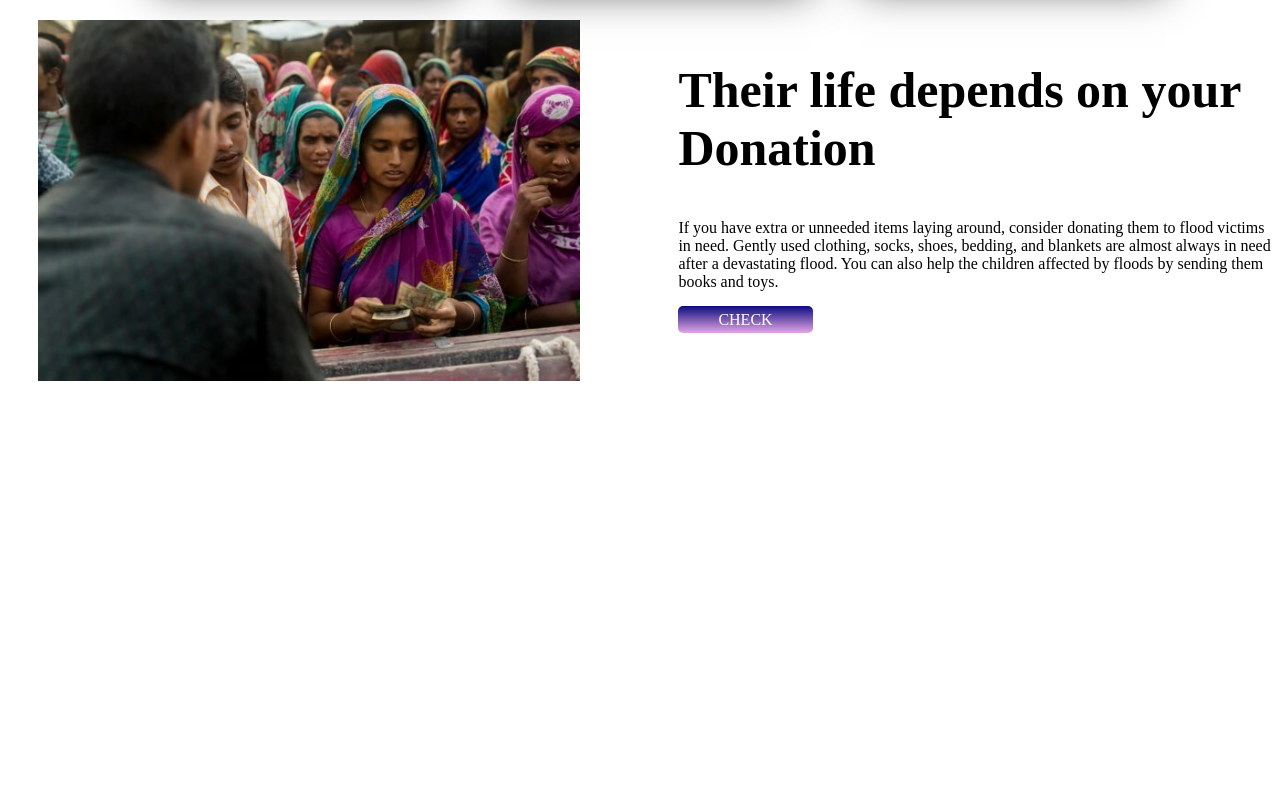
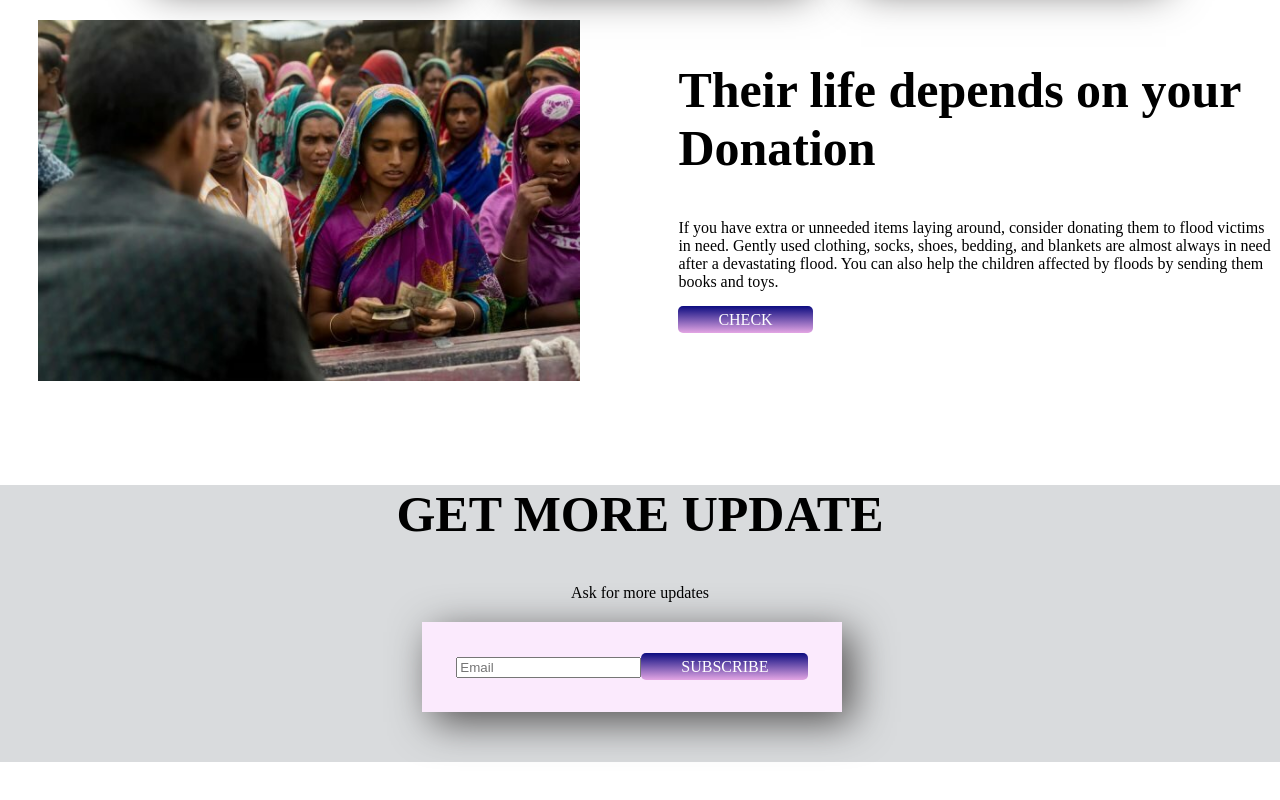
Before and after one commit to fardinsanjida41/donation-by-fardin, a plain HTML site: page index.html in a window 1280 px wide. Shown: the part 1512-2312 px from the top of the page. Before the commit the page ends 1997 px from the top, so only its background shows below. Drawn offline with Linux system fonts and the light colour scheme; a web font is replaced by a local one.

Commit message:
middle4 added

```diff
--- a/index.html
+++ b/index.html
@@ -86,6 +86,22 @@
 
         </div>
     </section>
+    <section class="middle4">
+        <h1> GET MORE UPDATE </h1>
+        <p>Ask for more updates</p>
+        <div class="update box3">
+            <div>
+                <h4>
+                    <input type="text" placeholder="Email" />
+                </h4>
+            </div>
+            <div>
+                <a class="link-button" target="_blank"
+                    href="https://github.com/search?q=user%3Afardinsanjida41+developer+portfolio&type=repositories">
+                    SUBSCRIBE</a>
+            </div>
+        </div>
+    </section>
 
 </body>
 
--- a/style.css
+++ b/style.css
@@ -122,3 +122,27 @@ z .bottom img {
 .half-width img {
     width: 90%;
 }
+
+.middle4 {
+    background-color: rgb(217, 219, 221);
+    text-align: center;
+    padding-bottom: 50px;
+    margin-bottom: 50px;
+}
+
+.update {
+    display: flex;
+    align-items: center;
+    justify-content: center;
+}
+
+.box3 {
+    width: 220px;
+    height: 90px;
+    margin-left: 33%;
+    margin-right: 20%;
+    padding-left: 100px;
+    padding-right: 100px;
+    box-shadow: 10px 10px 40px rgb(83, 81, 81);
+    background-color: rgb(251, 234, 253);
+}
```
